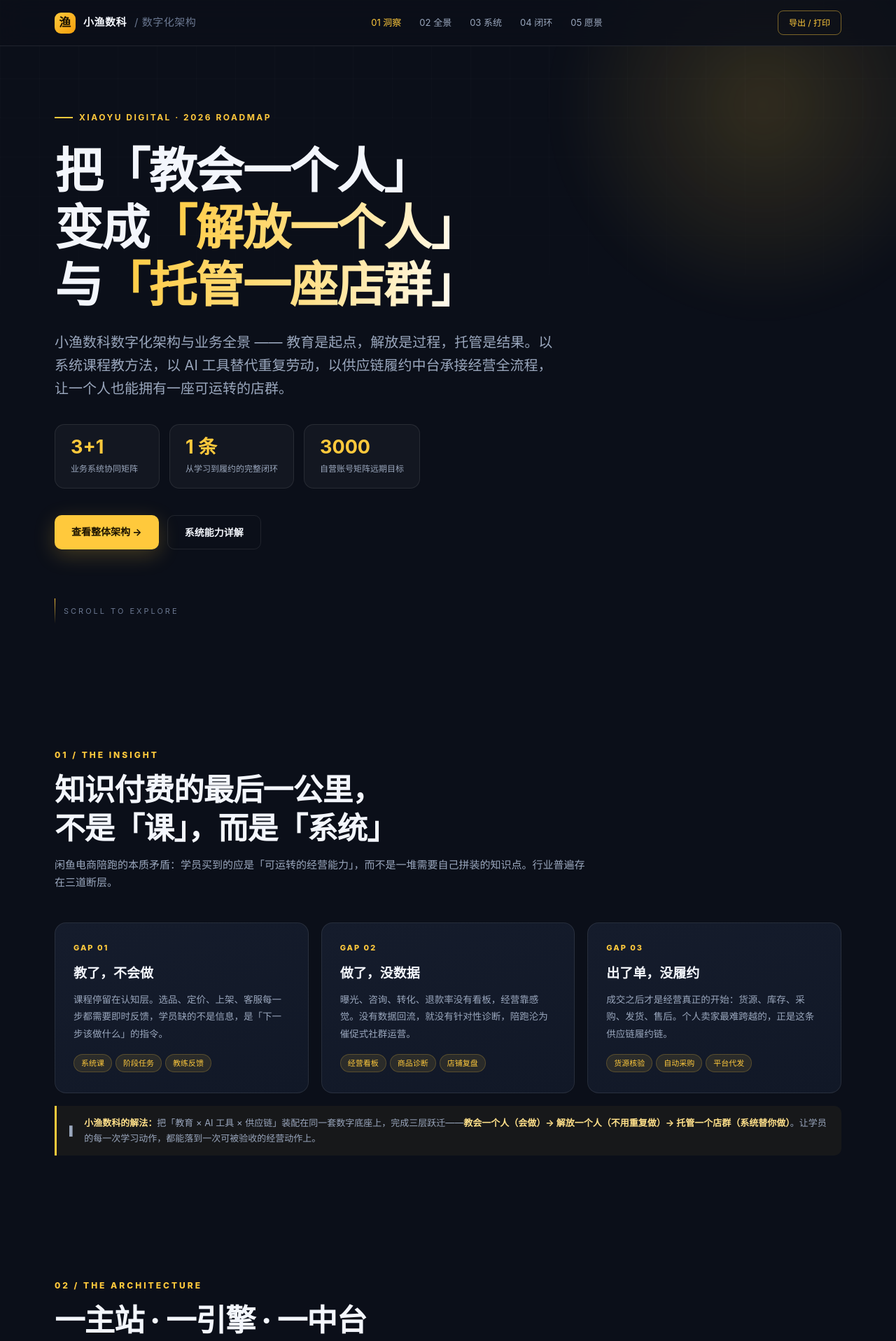
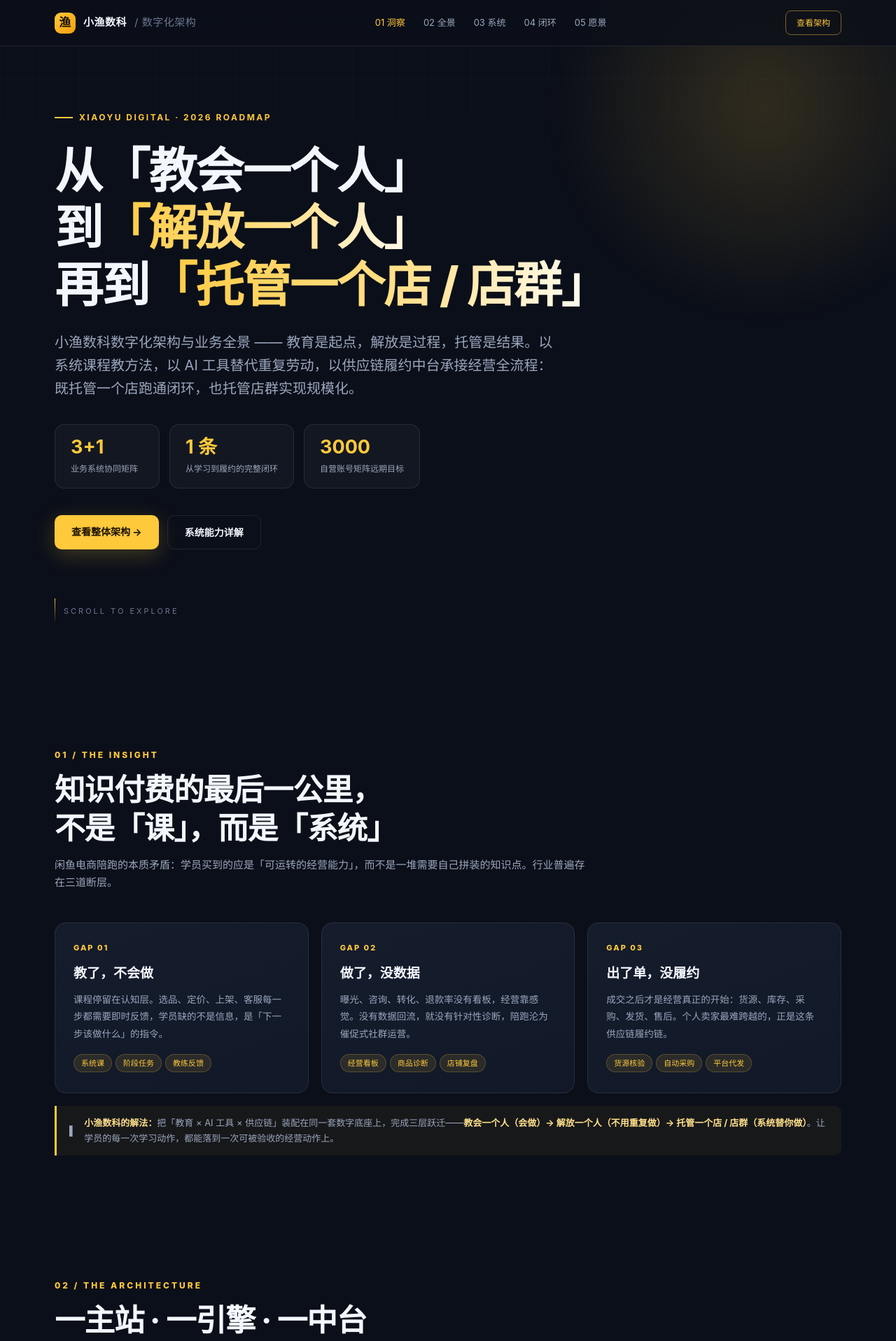
Before and after one commit to daiguangjiu/xiaoyu-digital-architecture, a plain HTML site: page index.html in a window 1280 px wide. Shown: the top 1916 px of the page at 70% size. Drawn offline with Linux system fonts and the light colour scheme.

Commit message:
style: 主话术改为从/到/再到递进式并区分单店与店群业务模式, 移除导出打印按钮

```diff
--- a/index.html
+++ b/index.html
@@ -172,15 +172,15 @@ footer b{color:var(--sub)}
       <a href="#insight">01 洞察</a><a href="#arch">02 全景</a><a href="#systems">03 系统</a>
       <a href="#loop">04 闭环</a><a href="#vision">05 愿景</a>
     </div>
-    <a class="nav-cta" href="javascript:window.print()">导出 / 打印</a>
+    <a class="nav-cta" href="#arch">查看架构</a>
   </div>
 </nav>
 
 <header>
   <div class="wrap">
     <div class="eyebrow">XIAOYU DIGITAL · 2026 ROADMAP</div>
-    <h1>把「教会一个人」<br>变成<em>「解放一个人」</em><br>与<em>「托管一座店群」</em></h1>
-    <p class="lead">小渔数科数字化架构与业务全景 —— 教育是起点，解放是过程，托管是结果。以系统课程教方法，以 AI 工具替代重复劳动，以供应链履约中台承接经营全流程，让一个人也能拥有一座可运转的店群。</p>
+    <h1>从「教会一个人」<br>到<em>「解放一个人」</em><br>再到<em>「托管一个店 / 店群」</em></h1>
+    <p class="lead">小渔数科数字化架构与业务全景 —— 教育是起点，解放是过程，托管是结果。以系统课程教方法，以 AI 工具替代重复劳动，以供应链履约中台承接经营全流程：既托管一个店跑通闭环，也托管店群实现规模化。</p>
     <div class="hero-stats">
       <div class="stat"><b>3+1</b><span>业务系统协同矩阵</span></div>
       <div class="stat"><b>1 条</b><span>从学习到履约的完整闭环</span></div>
@@ -206,7 +206,7 @@ footer b{color:var(--sub)}
       <div class="card"><div class="num">GAP 02</div><h3>做了，没数据</h3><p>曝光、咨询、转化、退款率没有看板，经营靠感觉。没有数据回流，就没有针对性诊断，陪跑沦为催促式社群运营。</p><div style="margin-top:14px"><span class="tag">经营看板</span><span class="tag">商品诊断</span><span class="tag">店铺复盘</span></div></div>
       <div class="card"><div class="num">GAP 03</div><h3>出了单，没履约</h3><p>成交之后才是经营真正的开始：货源、库存、采购、发货、售后。个人卖家最难跨越的，正是这条供应链履约链。</p><div style="margin-top:14px"><span class="tag">货源核验</span><span class="tag">自动采购</span><span class="tag">平台代发</span></div></div>
     </div>
-    <div class="flow-note"><span>▌</span><div><b>小渔数科的解法：</b>把「教育 × AI 工具 × 供应链」装配在同一套数字底座上，完成三层跃迁——<b style="color:var(--gold2)">教会一个人（会做）→ 解放一个人（不用重复做）→ 托管一个店群（系统替你做）</b>。让学员的每一次学习动作，都能落到一次可被验收的经营动作上。</div></div>
+    <div class="flow-note"><span>▌</span><div><b>小渔数科的解法：</b>把「教育 × AI 工具 × 供应链」装配在同一套数字底座上，完成三层跃迁——<b style="color:var(--gold2)">教会一个人（会做）→ 解放一个人（不用重复做）→ 托管一个店 / 店群（系统替你做）</b>。让学员的每一次学习动作，都能落到一次可被验收的经营动作上。</div></div>
   </div>
 </section>
 
@@ -436,7 +436,7 @@ footer b{color:var(--sub)}
         </div>
       </div>
 
-      <div class="flow-note" style="margin-top:28px"><span>▌</span><div><b>中台价值：</b>渔货栈让「货」标准化，渔集让「品」可定价，闲参谋让「卖」可自动化，渔枢让「账」算得清。四者合起来，才把「一个人的店」升级成「一套系统托管的店群」——创业者从选品、检测、上架、客服、采购、发货中逐步解放，只保留决策权。</div></div>
+      <div class="flow-note" style="margin-top:28px"><span>▌</span><div><b>中台价值：</b>渔货栈让「货」标准化，渔集让「品」可定价，闲参谋让「卖」可自动化，渔枢让「账」算得清。四者合起来，才把「一个人的店」升级成「一套系统托管的一个店 / 店群」——托管一个店，跑通单店闭环；托管店群，实现矩阵放大。创业者从选品、检测、上架、客服、采购、发货中逐步解放，只保留决策权。</div></div>
     </div>
   </div>
 </section>
@@ -512,7 +512,7 @@ footer b{color:var(--sub)}
 
 <section class="quote">
   <div class="wrap">
-    <q>不止教会一个人做生意，<br>更用系统<em>解放他的时间，托管他的店群</em>。</q>
+    <q>不止教会一个人做生意，<br>更用系统<em>解放他的时间，托管一个店 / 店群</em>。</q>
     <div class="by">小渔数科 · 从第一单开始</div>
   </div>
 </section>
```
Also changed, not shown: 小渔数科数字化架构路演方案.html (+6 -6 lines).
